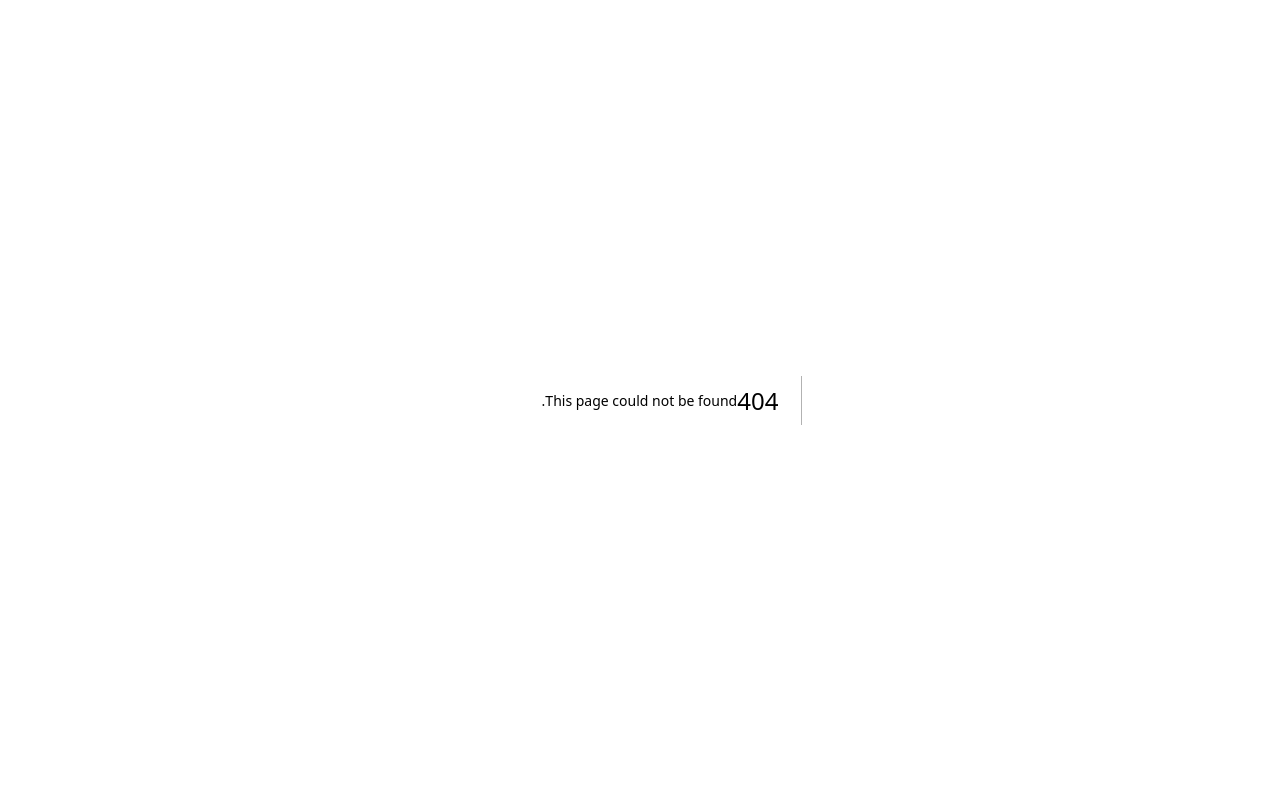
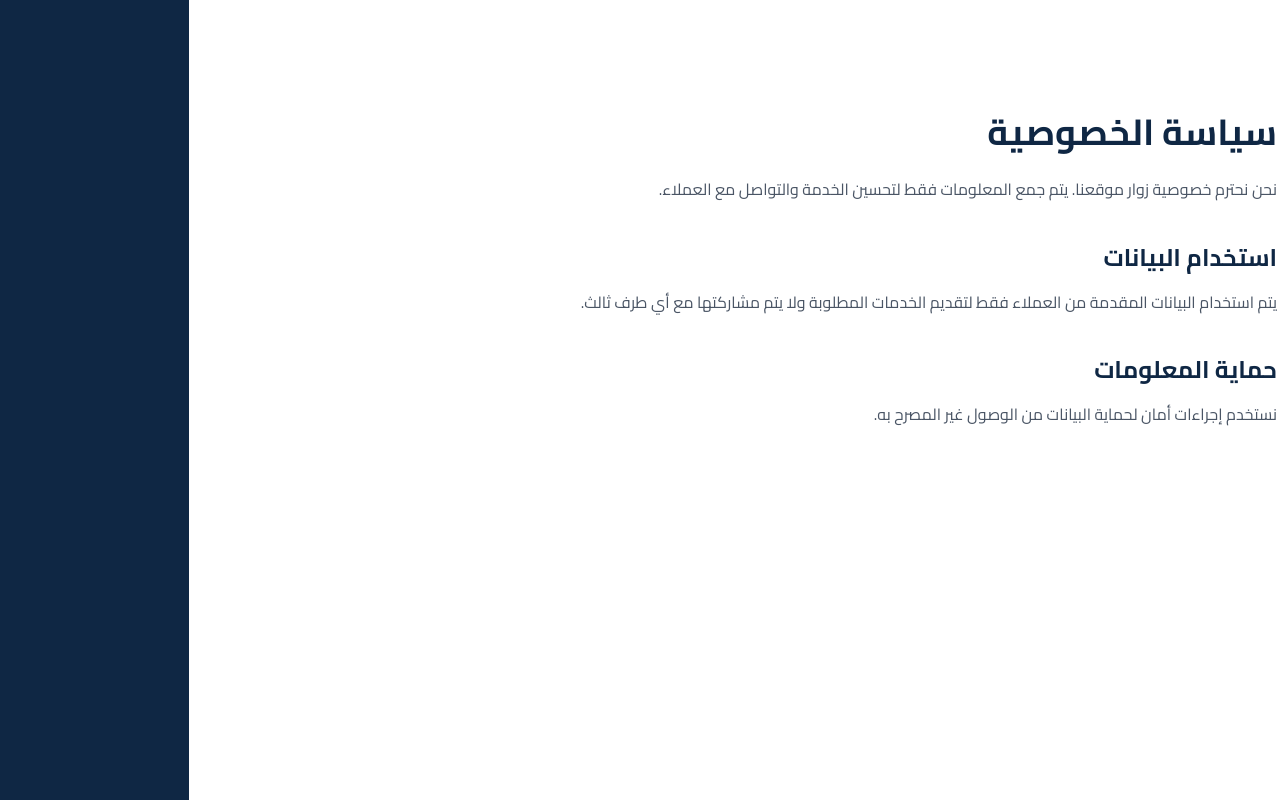
Before and after one commit to hala-2891/golden-offer-logistics, a Next.js app: page /privacy in a window 1280 px wide. Before the commit this address had no page. Built offline with nearby package versions, Linux system fonts and the light colour scheme.

Commit message:
Update website

```diff
--- /dev/null
+++ b/app/privacy/page.tsx
@@ -0,0 +1,35 @@
+export default function PrivacyPage() {
+  return (
+    <main className="min-h-screen pt-28 px-6 bg-white">
+
+      <div className="max-w-4xl mx-auto">
+
+        <h1 className="text-4xl font-bold text-[#0F2744]">
+          سياسة الخصوصية
+        </h1>
+
+        <p className="mt-6 text-gray-600 leading-relaxed">
+          نحن نحترم خصوصية زوار موقعنا. يتم جمع المعلومات فقط لتحسين الخدمة والتواصل مع العملاء.
+        </p>
+
+        <h2 className="mt-10 text-2xl font-bold text-[#0F2744]">
+          استخدام البيانات
+        </h2>
+
+        <p className="mt-4 text-gray-600">
+          يتم استخدام البيانات المقدمة من العملاء فقط لتقديم الخدمات المطلوبة ولا يتم مشاركتها مع أي طرف ثالث.
+        </p>
+
+        <h2 className="mt-10 text-2xl font-bold text-[#0F2744]">
+          حماية المعلومات
+        </h2>
+
+        <p className="mt-4 text-gray-600">
+          نستخدم إجراءات أمان لحماية البيانات من الوصول غير المصرح به.
+        </p>
+
+      </div>
+
+    </main>
+  );
+}
--- a/app/services/privacy/page.tsx
+++ /dev/null
@@ -1,30 +0,0 @@
-export default function PrivacyPage() {
-  return (
-    <div className="max-w-4xl mx-auto px-6 py-16 text-white">
-
-      <h1 className="text-3xl font-bold text-[#C8A15A] mb-8">
-        سياسة الخصوصية
-      </h1>
-
-      <p className="text-gray-300 mb-6 leading-relaxed">
-        نحن في مؤسسة العرض الذهبي نحترم خصوصية عملائنا ونلتزم بحماية البيانات الشخصية.
-      </p>
-
-      <h2 className="text-xl font-semibold mb-2">استخدام البيانات</h2>
-      <p className="text-gray-300 mb-6 leading-relaxed">
-        يتم استخدام البيانات فقط للرد على الاستفسارات وتقديم الخدمات المطلوبة.
-      </p>
-
-      <h2 className="text-xl font-semibold mb-2">حماية المعلومات</h2>
-      <p className="text-gray-300 mb-6 leading-relaxed">
-        لا يتم مشاركة أو بيع أو تبادل أي بيانات شخصية مع أي طرف ثالث.
-      </p>
-
-      <h2 className="text-xl font-semibold mb-2">نموذج التواصل</h2>
-      <p className="text-gray-300 leading-relaxed">
-        البيانات التي يتم إدخالها في نموذج التواصل تُستخدم فقط للتواصل مع العميل.
-      </p>
-
-    </div>
-  );
-}
```
